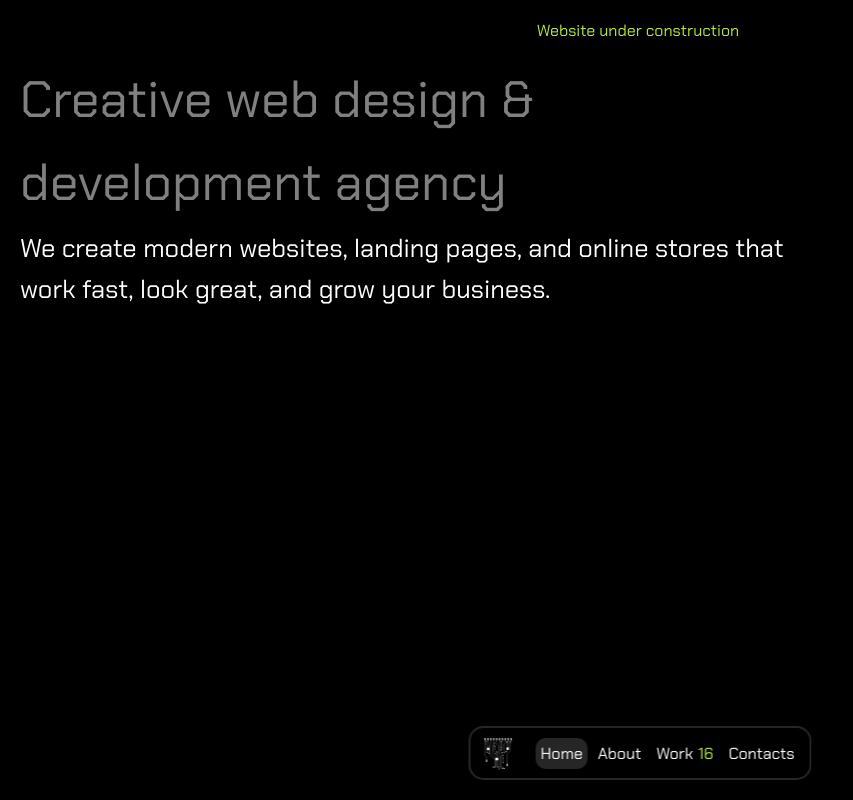
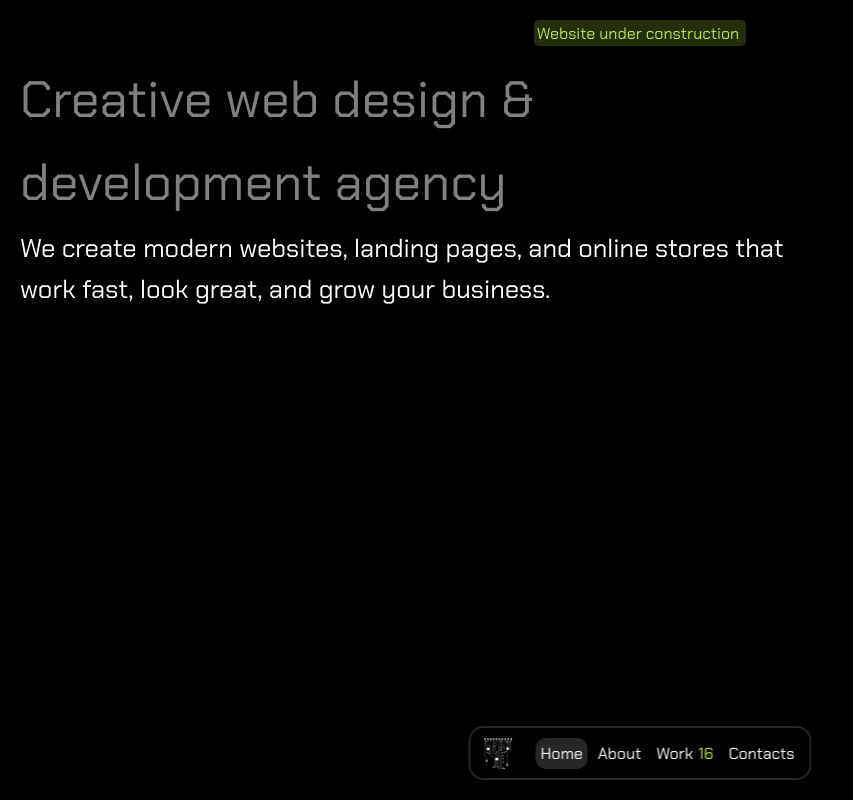
Before and after one commit to stepandordiai/heeeyooo, a Next.js app: page / in a window 1280 px wide. Shown: the top 800 px of the page, without its empty margins (0-853 px from the left). Built offline with nearby package versions, Linux system fonts and the light colour scheme.

Commit message:
Update home page and work styles

```diff
--- a/src/app/page.module.scss
+++ b/src/app/page.module.scss
@@ -31,10 +31,14 @@
 }
 
 .construction {
-	position: fixed;
-	top: 50%;
-	left: 50%;
-	transform: translate(-50%, -50%);
+	display: flex;
+	justify-content: center;
+	align-items: center;
+	color: var(--accent-clr);
+	background: rgba(178, 231, 65, 0.2);
+	border-radius: 5px;
+	padding: 2.5px;
+	justify-self: center;
 }
 
 .home__works {
--- a/src/app/page.tsx
+++ b/src/app/page.tsx
@@ -4,8 +4,8 @@ import WordLine from "./components/WordLine/WordLine";
 import works from "./data/work-data.json";
 import Head from "next/head";
 import Link from "next/link";
+import Services from "./components/Services/Services";
 import styles from "./page.module.scss";
-import Services from "./components/Services/Services";
 
 interface WorkData {
 	id: string;
@@ -20,10 +20,6 @@ interface WorkData {
 const workData: WorkData[] = works;
 
 const Home = () => {
-	// const { t } = useTranslation();
-
-	// const { lng } = useParams();
-
 	return (
 		<>
 			<Head>
@@ -32,7 +28,7 @@ const Home = () => {
 			</Head>
 			<main className={styles.home}>
 				<div className={styles["home__top"]}>
-					<div style={{ textAlign: "center", color: "var(--accent-clr)" }}>
+					<div className={styles["construction"]}>
 						<WordLine text="Website under construction" />
 					</div>
 					<h1 className={styles["home__title"]}>
--- a/src/app/work/Work.module.scss
+++ b/src/app/work/Work.module.scss
@@ -137,7 +137,7 @@
 
 .img-element {
 	position: absolute; /* or fixed/relative depending on context */
-	z-index: 1000;
+	z-index: 999;
 	width: 400px;
 	transform: translate(-50%, -50%);
 	pointer-events: none;
```
